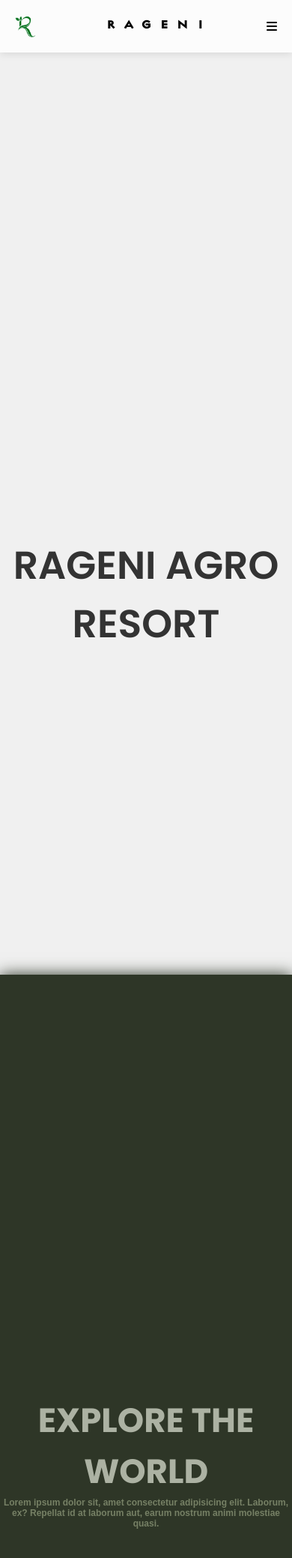
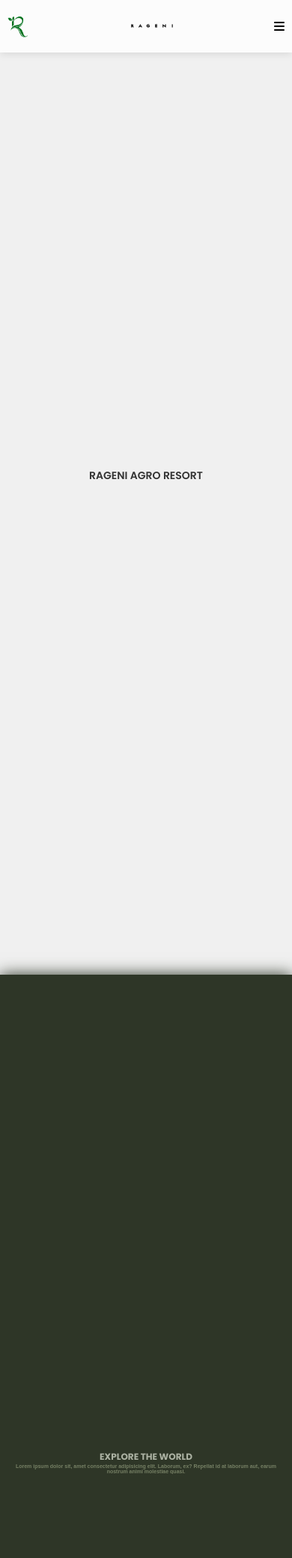
Before and after one commit to zenithkandel/rageni-resort, a PHP site: page / in a window 390 px wide. Shown: the top 2078 px of the page at 75% size. Run offline with PHP 8.4, Linux system fonts and the light colour scheme; some libraries are stand-ins or nearby versions; some web fonts are replaced.

Commit message:
Add responsive font sizes and layout adjustments for improved mobile experience

```diff
--- a/style.css
+++ b/style.css
@@ -415,3 +415,86 @@ img {
 .mobile-menu.active {
   display: block;
 }
+
+/* Responsive font sizes and layout adjustments */
+@media (max-width: 900px) {
+  .brand {
+    font-size: 32px;
+    letter-spacing: -8px;
+  }
+  .hero-content {
+    font-size: 36px;
+  }
+  .svg-text .title {
+    font-size: 32px;
+  }
+  .svg-text .sub-title {
+    font-size: 11px;
+  }
+}
+
+@media (max-width: 600px) {
+  nav {
+    padding: 0 10px;
+    height: 56px;
+  }
+  .brand {
+    font-size: 22px;
+    letter-spacing: -5px;
+  }
+  .hero-content {
+    font-size: 22px;
+    padding: 0 8px;
+    top: 48%;
+  }
+  .svg-text .title {
+    font-size: 18px;
+  }
+  .svg-text .sub-title {
+    font-size: 9px;
+    padding: 0 6px;
+  }
+  .mobile-menu {
+    top: 56px;
+    right: 8px;
+    width: 90vw;
+    min-width: 0;
+    border-radius: 10px;
+    padding: 10px 0;
+  }
+  .mobile-menu a {
+    font-size: 16px;
+    padding: 12px 18px;
+  }
+  .footer-container {
+    flex-direction: column;
+    gap: 16px;
+    padding: 0 8px;
+  }
+  .footer-about,
+  .footer-contact,
+  .footer-map {
+    min-width: 0;
+  }
+  .footer-bottom {
+    font-size: 13px;
+    padding: 12px 0 0 0;
+  }
+}
+
+@media (max-width: 400px) {
+  .brand {
+    font-size: 16px;
+    letter-spacing: -3px;
+  }
+  .hero-content {
+    font-size: 14px;
+    padding: 0 4px;
+  }
+  .svg-text .title {
+    font-size: 12px;
+  }
+  .svg-text .sub-title {
+    font-size: 7px;
+  }
+}
```
